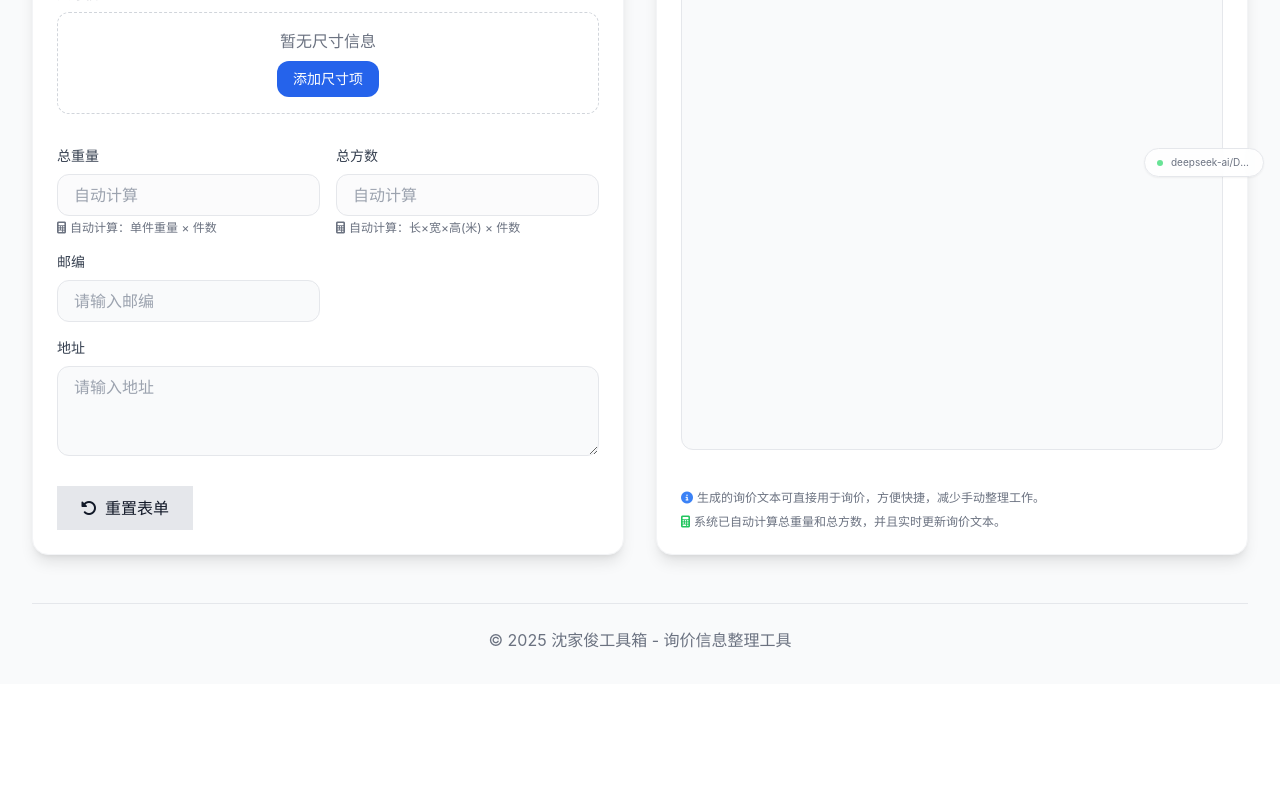
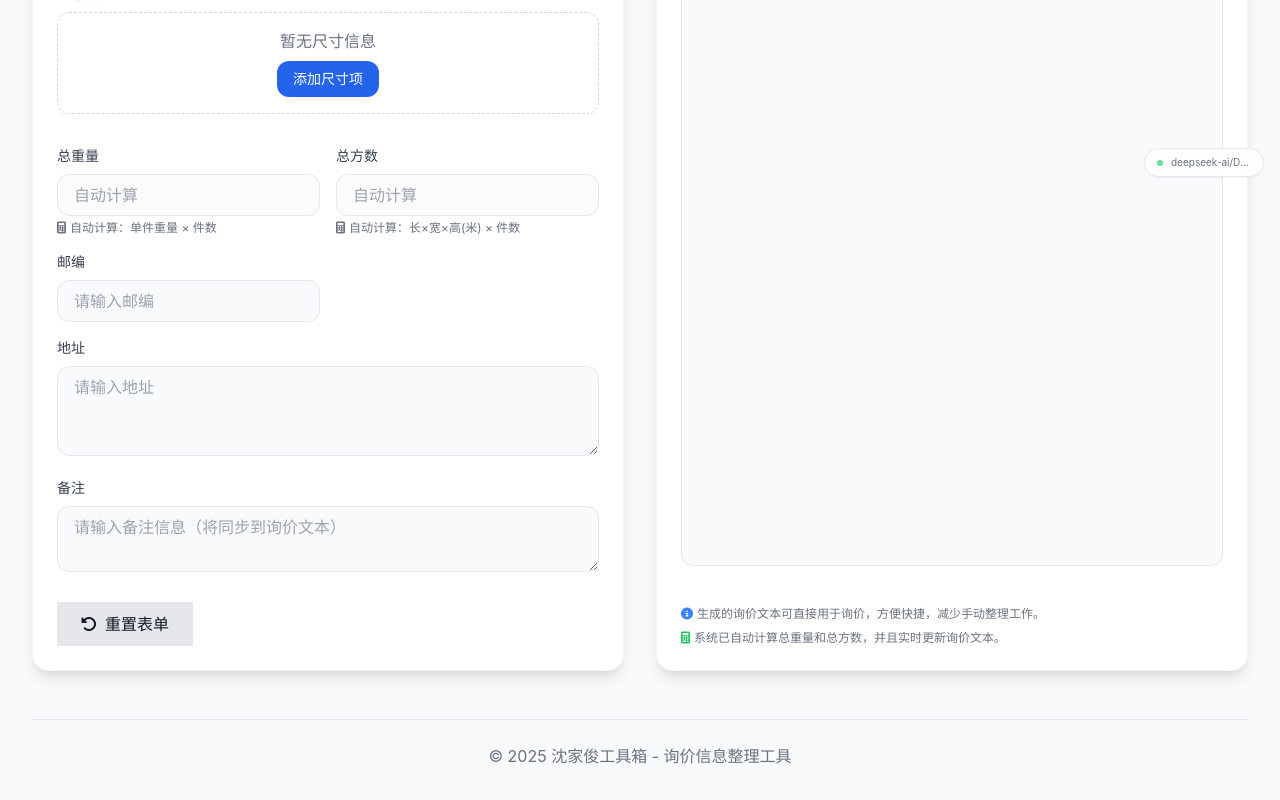
Before and after one commit to jiajuns999-cmd/SJJ-GONGJU, a React (Vite) app: page /inquiry-organizer in a window 1280 px wide. Shown: the part 607-1407 px from the top of the page. Before the commit the page ends 1291 px from the top, so only its background shows below. Built offline with nearby package versions, Linux system fonts and the light colour scheme.

Commit message:
询价整理工具：总方数保留2位小数；地址下方增加备注输入框并同步到实时文本

```diff
--- a/src/pages/InquiryOrganizer.tsx
+++ b/src/pages/InquiryOrganizer.tsx
@@ -23,6 +23,7 @@ interface InquiryData {
   address: string;
   serviceProvider: string;
   channel: string;
+  remarks: string;
 }
 
 export default function InquiryOrganizer() {
@@ -61,7 +62,7 @@ export default function InquiryOrganizer() {
 
     return {
       totalWeight: totalWeight.toFixed(2),
-      totalVolume: totalVolume.toFixed(6)
+      totalVolume: totalVolume.toFixed(2)
     };
   };
 
@@ -147,6 +148,9 @@ export default function InquiryOrganizer() {
      text += `总方数；${d.totalVolume || ""}\n`;
      text += `邮编；${d.zipCode || ""}\n`;
      text += `地址；${d.address || ""}\n`;
+     if (d.remarks) {
+       text += `备注；${d.remarks}\n`;
+     }
 
      setGeneratedText(text);
    };
@@ -190,7 +194,8 @@ export default function InquiryOrganizer() {
       zipCode: "",
       address: "",
       serviceProvider: "",
-      channel: ""
+      channel: "",
+      remarks: ""
     });
     setGeneratedText("");
     toast.info("已重置表单内容");
@@ -503,6 +508,22 @@ export default function InquiryOrganizer() {
                    rows={3}
                  ></textarea>
                </div>
+
+               {/* 备注 */}
+               <div className="md:col-span-2">
+                 <label className="block text-sm font-medium text-gray-700 dark:text-gray-300 mb-2">
+                   备注
+                 </label>
+                 <textarea
+                   value={inquiryData.remarks}
+                   onChange={(e) => handleInputChange('remarks', e.target.value)}
+                   className={`w-full px-4 py-2 rounded-xl border ${
+                     isDark ? "bg-gray-700 border-gray-600 text-white" : "bg-gray-50 border-gray-200"
+                   } focus:outline-none focus:ring-2 focus:ring-blue-500 transition-all`}
+                   placeholder="请输入备注信息（将同步到询价文本）"
+                   rows={2}
+                 ></textarea>
+               </div>
             </div>
 
              {/* 操作按钮 */}
```
